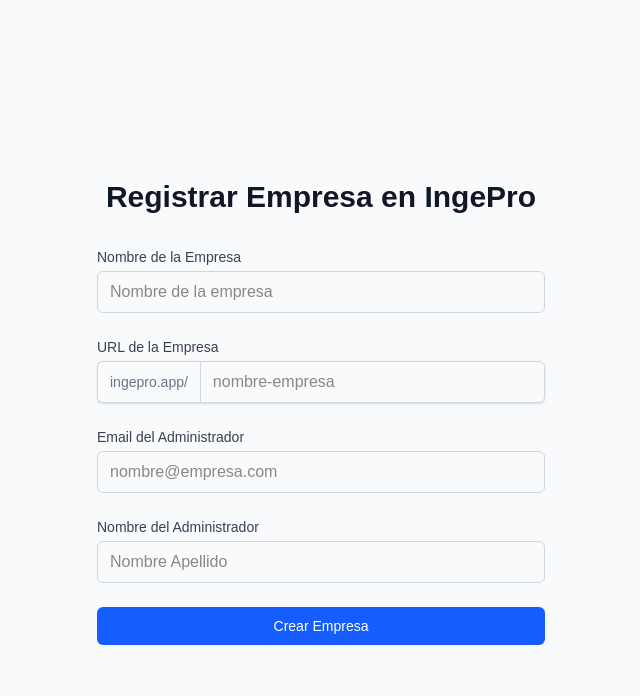
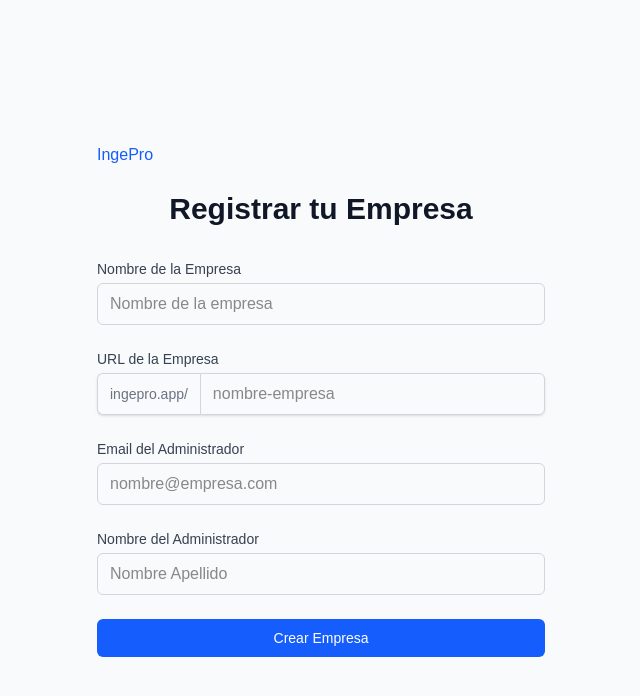
Before and after one commit to innovationwizard/IngePro, a Next.js app: page /signup in a window 1280 px wide. Shown: the top 696 px of the page, without its empty margins (319-959 px from the left). Built offline with nearby package versions, Linux system fonts and the light colour scheme; no server answers.

Commit message:
Multitenant improvements.

```diff
--- a/src/app/signup/page.tsx
+++ b/src/app/signup/page.tsx
@@ -22,8 +22,11 @@
     <div className="min-h-screen flex items-center justify-center bg-gray-50">
       <div className="max-w-md w-full space-y-8">
         <div>
+          <h1 className="text-blue-600">
+            IngePro
+          </h1>
           <h2 className="mt-6 text-center text-3xl font-extrabold text-gray-900">
-            Registrar Empresa en IngePro
+            Registrar tu Empresa
           </h2>
         </div>
         <form className="mt-8 space-y-6" onSubmit={handleSubmit}>
```
